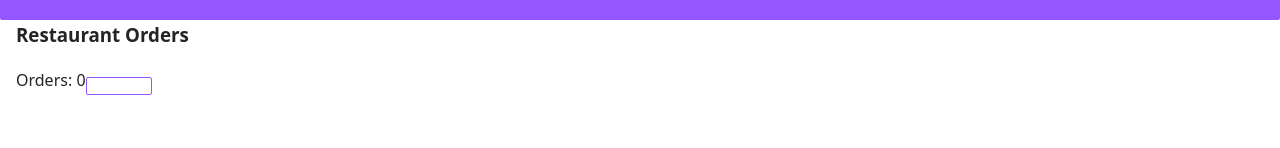
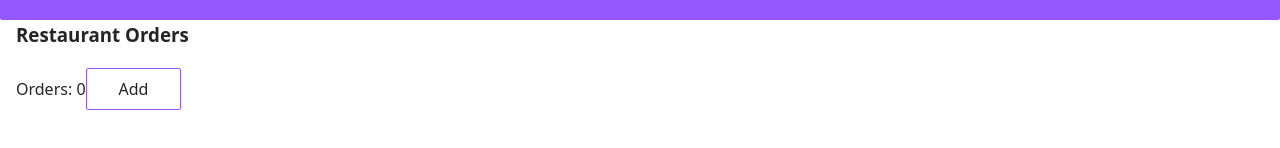
Before and after one commit to CodeYourFuture/React-Module-Project, a React (Vite) app: page / in a window 1280 px wide. Shown: the part 780-928 px from the top of the page. Built offline with nearby package versions, Linux system fonts and the light colour scheme.

Commit message:
restaurant button component implemented

```diff
--- a/src/components/RestaurantButton/RestaurantButton.jsx
+++ b/src/components/RestaurantButton/RestaurantButton.jsx
@@ -1,3 +1,7 @@
-export default function RestaurantButton({}) {
-  return <button></button>;
+export default function RestaurantButton({ handleAddOrder }) {
+  return (
+    <button className="button restaurant__button" onClick={handleAddOrder}>
+      Add
+    </button>
+  );
 }
```
